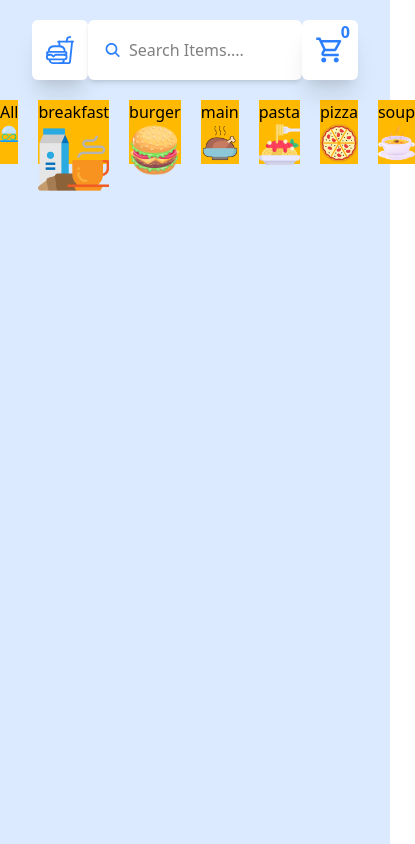
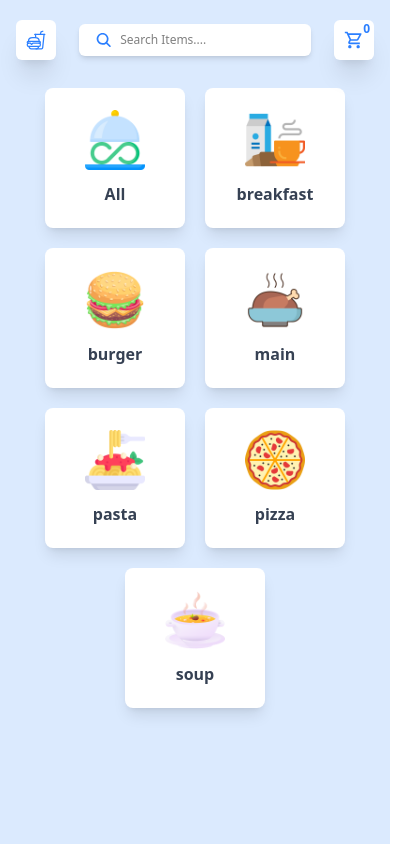
Before and after one commit to stackasif/food-restaurant, a React (Vite) app: page / in a window 390 px wide. Shown: the whole page, 415 px wide, since content can reach past the window. Built offline with nearby package versions, Linux system fonts and the light colour scheme.

Commit message:
updated nav

```diff
--- a/src/Components/Nav.jsx
+++ b/src/Components/Nav.jsx
@@ -5,23 +5,24 @@ import { MdOutlineShoppingCart } from "react-icons/md";
 
 const Nav =() =>{
     return(
-        <div className="w-full h-25 flex justify-between items-center px-8">
+        <div className="w-full h-20 md:h-25 flex justify-between items-center px-4 md:px-8">
 
-            <div className="w-15 h-15 bg-white flex justify-center items-center rounded-md shadow-xl">
-                <IoFastFoodOutline className="text-blue-500 w-7.5 h-7.5 "/>
+            <div className="w-10 md:w-15 h-10 md:h-15 bg-white flex justify-center items-center rounded-md shadow-xl">
+                <IoFastFoodOutline className="text-blue-500 w-5 md:w-7.5 h-5 md:h-7.5 "/>
             </div>
 
-            <form action="" className="flex items-center gap-2 px-4 bg-white w-[70%] h-[60%] rounded-md shadow-md">
+            <form action="" className="flex items-center gap-2 px-4 bg-white w-[65%] md:w-[70%] h-[40%] md:h-[60%] rounded-md shadow-md">
                 <IoSearch className="w-5 h-5 text-blue-500"/>
-                <input type="text" placeholder="Search Items...." className="w-full outline-none"/>
+                <input type="text" placeholder="Search Items...." className="w-full outline-none text-[12px] md:text-[16px]"/>
             </form>
 
-             <div className="w-15 h-15 bg-white flex justify-center items-center rounded-md shadow-xl relative ">
-                <span className="absolute top-0 right-2 text-blue-500 font-semibold">
+             <div className="w-10 md:w-15 h-10 md:h-15 bg-white flex justify-center items-center rounded-md shadow-xl relative ">
+                <span className="absolute top-0 right-1 md:right-2 text-blue-500 font-semibold text-[12px] md:text-[16px]">
                     0
                 </span>
-                <MdOutlineShoppingCart className="text-blue-500  w-7.5 h-7.5"/>
+                <MdOutlineShoppingCart className="text-blue-500 w-5 md:w-7.5 h-5 md:h-7.5"/>
             </div>
+
         </div>
     )
 }
--- a/src/Pages/Home.jsx
+++ b/src/Pages/Home.jsx
@@ -6,15 +6,12 @@ const Home=()=>{
     return (
         <div className="bg-blue-100 w-full min-h-screen">
             <Nav />
-            <div className="w-16 h-16 flex gap-5">
+            <div className=" flex flex-wrap gap-5 justify-center items-center w-[full] m-2 md:m-4">
                 {
                     category.map((elem)=>(
-                        <div key={elem.id} className=" bg-amber-400">
-                            {/* {elem.image} */}
-                            <h2>
-                                {elem.name}
-                            </h2>
-                          <img src={elem.image} alt="" />
+                        <div key={elem.id} className="bg-white text-gray-700 w-35 h-35 flex flex-col justify-center items-center p-3 cursor-pointer gap-3 rounded-lg shadow-lg transition duration-300 ease-in-out hover:-translate-y-1 hover:scale-100 hover:bg-blue-100 ">
+                            <img src={elem.image} alt="" className="w-15 h-15" />
+                             <h2 className="font-bold">{elem.name}</h2>
                         </div>
                     ))
                 }
```
